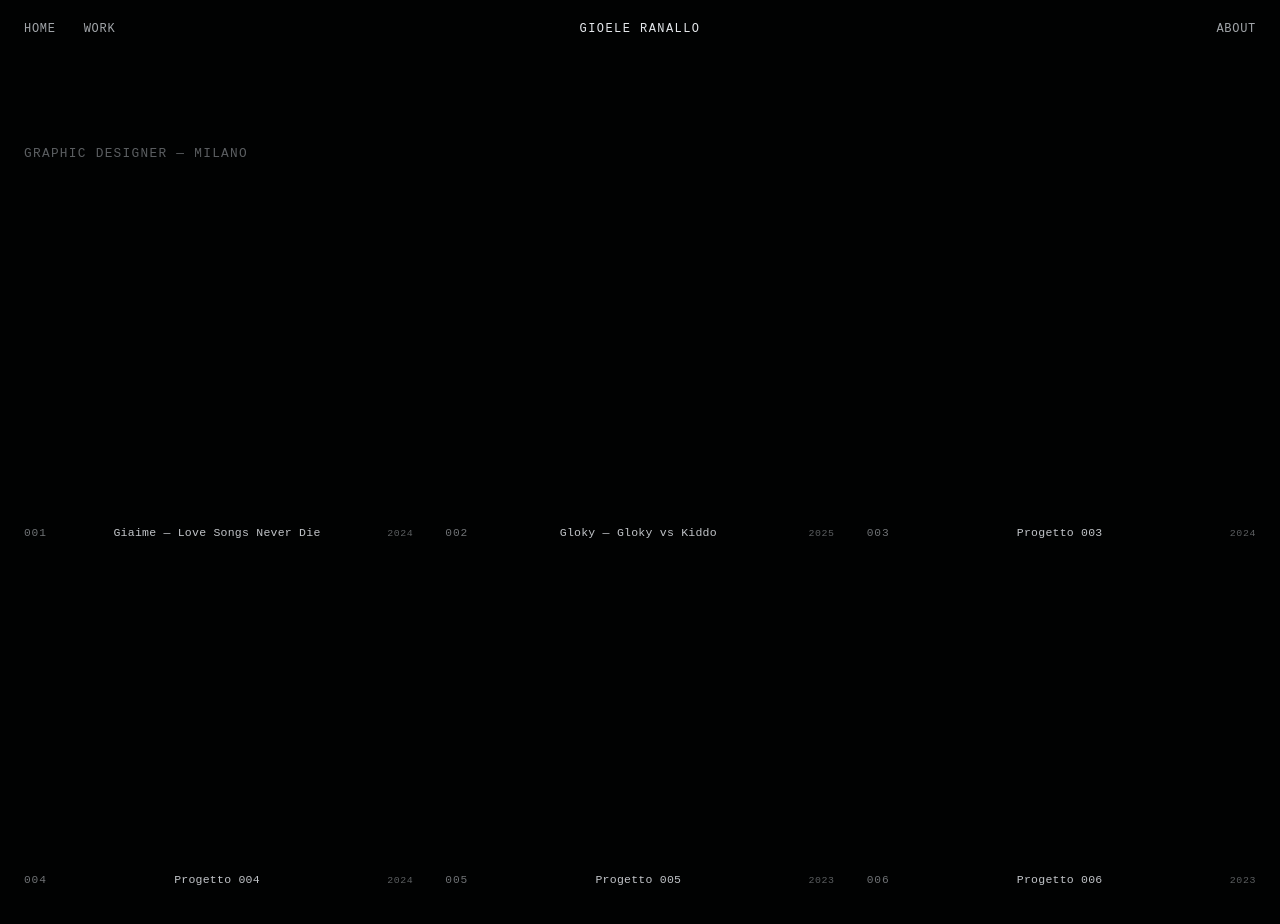
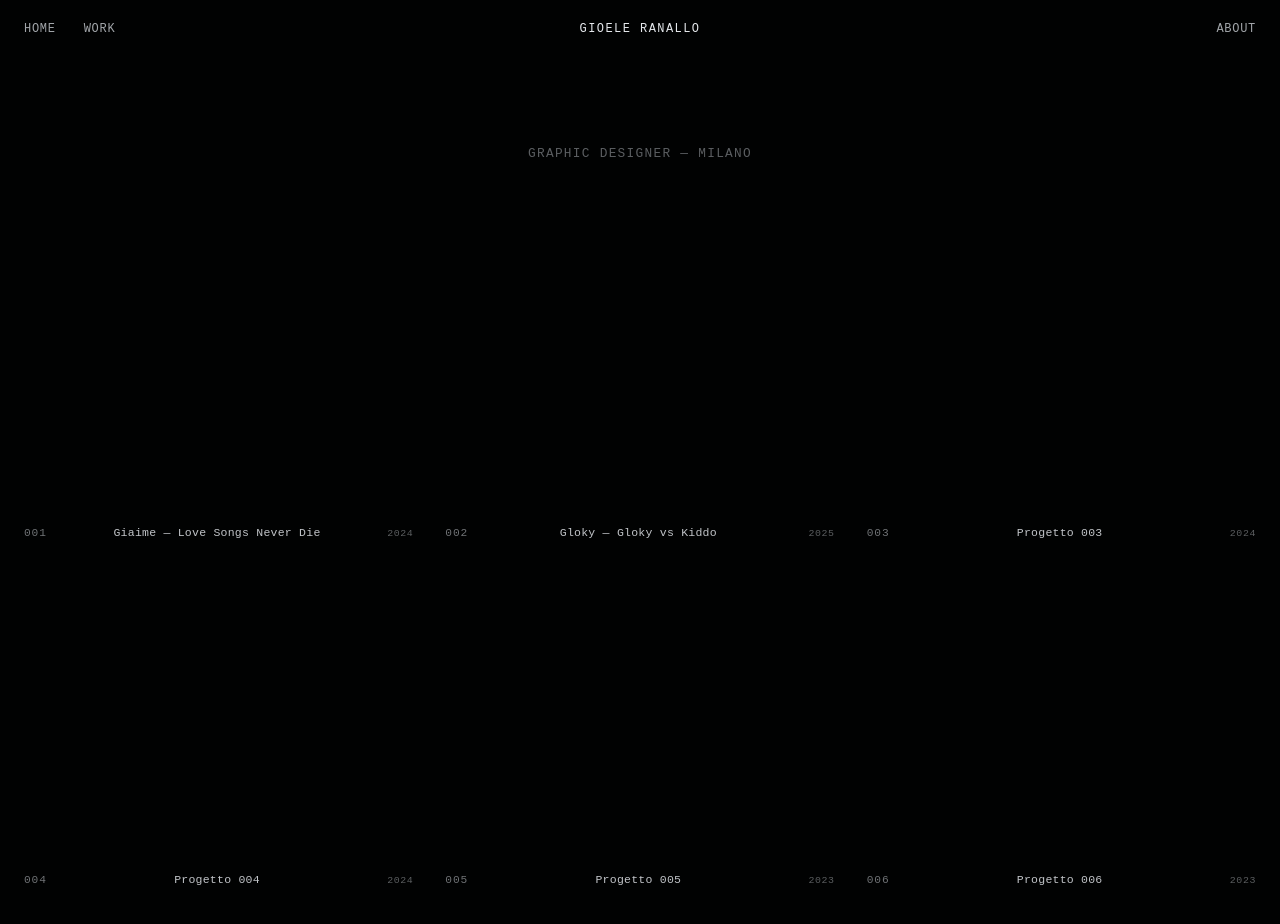
Before and after one commit to meltedraw/melted-portfolio, a Next.js app: page / in a window 1280 px wide. Shown: the top 924 px of the page. Built offline with nearby package versions, Linux system fonts and the light colour scheme.

Commit message:
fix: hero text centrato

```diff
--- a/src/app/page.tsx
+++ b/src/app/page.tsx
@@ -6,7 +6,8 @@ export default function Home() {
     <>
       {/* Hero minimale — solo respiro */}
       <section
-        style={{ paddingTop: "18vh", paddingBottom: "10vh", paddingLeft: "1.5rem" }}
+        style={{ paddingTop: "18vh", paddingBottom: "10vh" }}
+        className="flex justify-center"
       >
         <p
           style={{
@@ -14,6 +15,7 @@ export default function Home() {
             fontSize: "clamp(0.65rem, 1.5vw, 0.8rem)",
             letterSpacing: "0.1em",
             color: "oklch(0.48 0.006 250)",
+            textAlign: "center",
           }}
           className="uppercase"
         >
```
